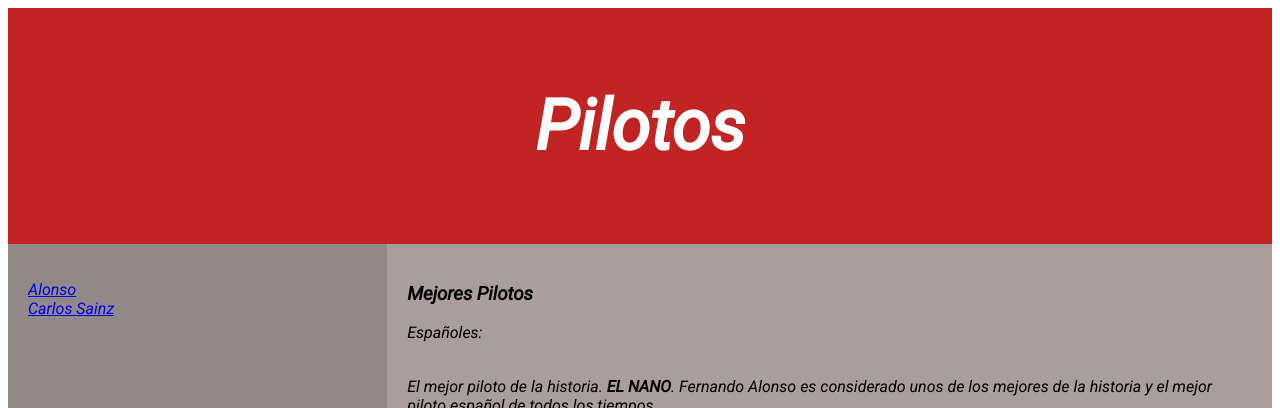
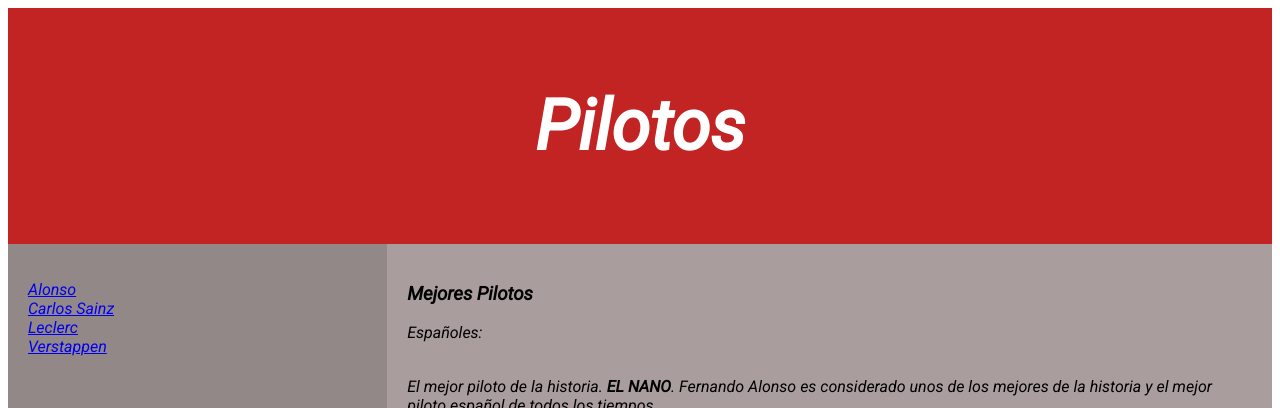
Before and after one commit to ArnauPons/ArnauPons.github.io, a plain HTML site: page Pilotos.html in a window 1280 px wide. Shown: the top 408 px of the page. Drawn offline with Linux system fonts and the light colour scheme; grey boxes are pictures that could not be loaded.

Commit message:
Últimos cambios de la pagina web

```diff
--- a/Pilotos.html
+++ b/Pilotos.html
@@ -18,6 +18,8 @@
         <ul>
 <a href="https://es.wikipedia.org/wiki/Fernando_Alonso"><li>Alonso</li></a>
          <a href="https://es.wikipedia.org/wiki/Carlos_Sainz_Jr."> <li>Carlos Sainz</li></a>
+         <a href="https://es.wikipedia.org/wiki/Charles_Leclerc">Leclerc</a><br>
+         <a href="https://es.wikipedia.org/wiki/Max_Verstappen">Verstappen</a>
         </ul>
 
     </nav>
```
